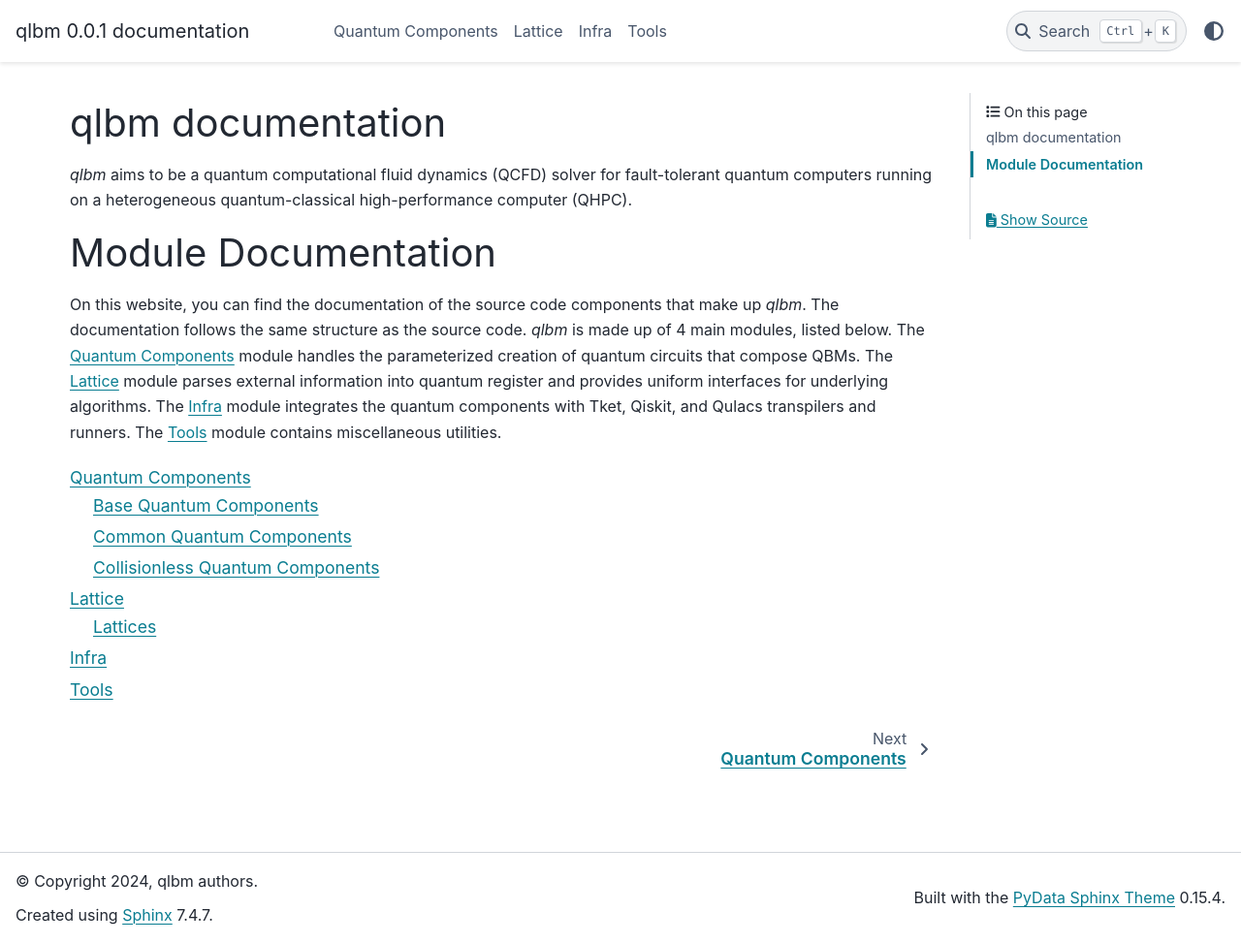
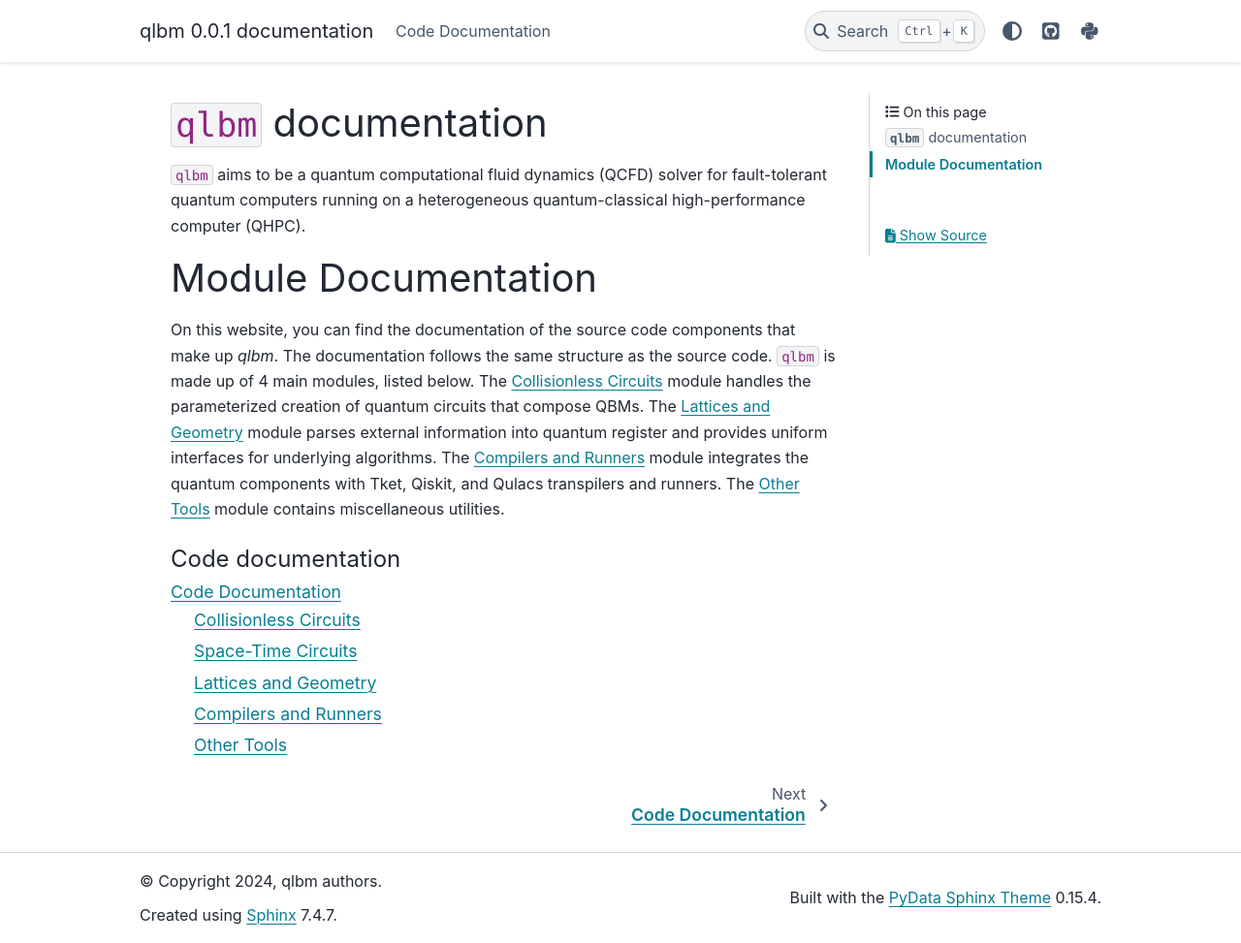
Before and after one commit to QCFD-Lab/qlbm, a Sphinx documentation site: the page built from docs/source/index.rst, in a window 1280 px wide and 973 px high. Shown: the whole window at 97% size. Built offline with Sphinx 7.4.7 and the PyData theme 0.15.4, drawn with Linux system fonts in a browser that asks for light colours.

Commit message:
Restructure documentation

```diff
--- /dev/null
+++ b/docs/source/_static/css/custom.css
@@ -0,0 +1,13 @@
+.bd-main .bd-content .bd-article-container {
+    max-width: 100%;  /* default is 60em */
+  }
+
+.bd-page-width {
+    max-width: 80%;  /* default is 88rem */
+  }
+
+.sphinxsidebarwrapper {  overflow-y: scroll; }
+
+.bd-sidebar-primary {
+  max-width: 230px
+}
--- /dev/null
+++ b/docs/source/code/cqlbm_comps.rst
@@ -0,0 +1,81 @@
+.. _cqlbm_components:
+
+====================================
+Collisionless Circuits
+====================================
+
+This page contains documentation about the quantum circuits that make up the
+**C**\ ollisionless **Q**\ uantum **L**\ attice **B**\ oltzmann **M**\ ethod (CQLBM)
+first described in :cite:p:`collisionless` and later expanded in :cite:p:`qmem`.
+At its core, the CQLBM algorithm manipulates the particle probability distribution
+in an amplitude-based encoding of the quantum state.
+This happens in several distinct steps:
+
+#. Initial conditions prepare encode the starting state of the probability distribution function.
+#. :ref:`cqlbm_streaming` circuits increment or decrement the position of particles in physical space through QFT-based streaming.
+#. :ref:`cqlbm_reflection` circuits apply boundary conditions that affect particles that come in contact with solid obstacles. Reflection places those particles back in the appropriate position of the fluid domain.
+#. Measurement operations extract information out of the quantum state, which can later be post-processed classically.
+
+This page documents the individual components that make up the CQLBM algorithm.
+Subsections follow a top-down approach, where end-to-end operators are introduced first,
+before being broken down into their constituent parts.
+
+.. _e2e:
+
+End-to-end algorithms
+----------------------------------
+
+.. autoclass:: qlbm.components.collisionless.CQLBM
+
+.. _cqlbm_streaming:
+
+Streaming
+----------------------------------
+
+.. autoclass:: qlbm.components.collisionless.CollisionlessStreamingOperator
+
+.. autoclass:: qlbm.components.collisionless.StreamingAncillaPreparation
+
+.. autoclass:: qlbm.components.collisionless.ControlledIncrementer
+
+.. autoclass:: qlbm.components.collisionless.SpeedSensitiveAdder
+
+.. autoclass:: qlbm.components.collisionless.SpeedSensitivePhaseShift
+
+.. _cqlbm_reflection:
+
+Reflection
+----------------------------------
+
+.. autoclass:: qlbm.components.collisionless.BounceBackReflectionOperator
+    :members:
+
+.. autoclass:: qlbm.components.collisionless.SpecularReflectionOperator
+    :members:
+
+.. autoclass:: qlbm.components.collisionless.BounceBackWallComparator
+
+.. autoclass:: qlbm.components.collisionless.SpecularWallComparator
+
+.. autoclass:: qlbm.components.collisionless.EdgeComparator
+
+.. autoclass:: qlbm.components.collisionless.Comparator
+
+.. autoclass:: qlbm.components.collisionless.ComparatorMode
+
+.. _cqlbm_others:
+
+Others
+-----------------------------------
+
+.. autoclass:: qlbm.components.collisionless.CollisionlessInitialConditions
+
+.. autoclass:: qlbm.components.collisionless.CollisionlessInitialConditions3DSlim
+
+.. autoclass:: qlbm.components.collisionless.GridMeasurement
+
+
+References
+-----------------------------------
+
+.. bibliography::
--- /dev/null
+++ b/docs/source/code/index.rst
@@ -0,0 +1,12 @@
+Code Documentation
+================================
+
+Howdy folks
+
+.. toctree::
+
+   cqlbm_comps
+   stqlbm_comps
+   lattice
+   infra
+   tools
--- /dev/null
+++ b/docs/source/code/infra.rst
@@ -0,0 +1,4 @@
+.. _infra:
+
+Compilers and Runners
+=====================
--- a/docs/source/lattice.rst
+++ b/docs/source/code/lattice.rst
@@ -1,7 +1,7 @@
 .. _lattice:
 
-Lattice
-==================
+Lattices and Geometry
+=====================
 
 ***********************
 Lattices
--- /dev/null
+++ b/docs/source/code/stqlbm_comps.rst
@@ -0,0 +1,5 @@
+.. _stqlbm_components:
+
+====================================
+Space-Time Circuits
+====================================
--- a/docs/source/tools.rst
+++ b/docs/source/code/tools.rst
@@ -1,4 +1,4 @@
 .. _tools:
 
-Tools
+Other Tools
 ==================
--- a/docs/source/components.rst
+++ /dev/null
@@ -1,24 +0,0 @@
-.. _components:
-
-Quantum Components
-==================
-
-***********************
-Base Quantum Components
-***********************
-.. automodule:: qlbm.components.base
-    :members:
-
-*************************
-Common Quantum Components
-*************************
-.. automodule:: qlbm.components.common
-    :members:
-
-********************************
-Collisionless Quantum Components
-********************************
-.. automodule:: qlbm.components.collisionless
-    :members:
-
-.. bibliography::
--- a/docs/source/conf.py
+++ b/docs/source/conf.py
@@ -42,4 +42,46 @@ exclude_patterns = ["_build", "Thumbs.db", ".DS_Store"]
 # https://www.sphinx-doc.org/en/master/usage/configuration.html#options-for-html-output
 
 html_theme = "pydata_sphinx_theme"
+
+autodoc_member_order = "bysource"
+
+html_theme_options = {
+    "secondary_sidebar_items": {
+        "**": ["page-toc", "searchbox", "sourcelink"],
+    },
+    "icon_links": [
+        {
+            "name": "GitHub",
+            "url": "https://github.com/qcfd-lab/qlbm",
+            "icon": "fa-brands fa-square-github",
+            "type": "fontawesome",
+        },
+        {
+            "name": "PyPI",
+            "url": "https://pypi.org/project/qlbm/",
+            "icon": "fa-brands fa-python",
+            "type": "fontawesome",
+        },
+    ],
+    "collapse_navigation": True,
+    # "show_nav_level": 5,
+    # "navigation_depth": 5,
+    "show_toc_level": 2,
+    "use_edit_page_button": True,
+}
+
+html_context = {
+    "github_url": "https://github.com",
+    "github_user": "qcfd-lab",
+    "github_repo": "qlbm",
+    "github_version": "main",
+    "doc_path": "docs",
+}
+
 html_static_path = ["_static"]
+
+html_css_files = [
+    "css/custom.css",
+]
+
+master_doc = "index"
--- a/docs/source/index.rst
+++ b/docs/source/index.rst
@@ -1,7 +1,7 @@
-qlbm documentation
-==================
+``qlbm`` documentation
+======================
 
-`qlbm` aims to be a quantum computational fluid dynamics (QCFD) solver for fault-tolerant
+``qlbm`` aims to be a quantum computational fluid dynamics (QCFD) solver for fault-tolerant
 quantum computers running on a heterogeneous quantum-classical high-performance computer (QHPC).
 
 Module Documentation
@@ -18,10 +18,9 @@ The :ref:`infra` module integrates the quantum components
 with Tket, Qiskit, and Qulacs transpilers and runners.
 The :ref:`tools` module contains miscellaneous utilities.
 
+
 .. toctree::
+   :caption: Code documentation
    :maxdepth: 2
 
-   components.rst
-   lattice.rst
-   infra.rst
-   tools.rst
+   code/index
--- a/docs/source/infra.rst
+++ /dev/null
@@ -1,4 +0,0 @@
-.. _infra:
-
-Infra
-==================
```
Also changed, not shown: other parts of docs/source/index.rst (+2 -2 lines).
